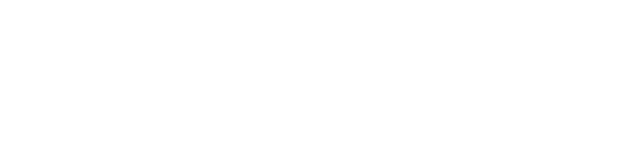
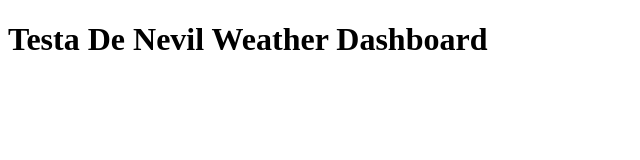
Before and after one commit to TestadeNevill/tDNWeatherDashboard, a plain HTML site: page index.html in a window 1280 px wide. Shown: the whole page, without its empty margins (0-640 px from the left). Drawn offline with nearby package versions, Linux system fonts and the light colour scheme.

Commit message:
Added header to index.

```diff
--- a/index.html
+++ b/index.html
@@ -3,9 +3,12 @@
   <head>
     <meta charset="UTF-8" />
     <meta name="viewport" content="width=device-width, initial-scale=1.0" />
-    <title>Testa De Nevil Weather Dashboard</title>
+    <title>tDN Weather Dashboard</title>
     <link rel="stylesheet" href="style.css" />
   </head>
+  <header class="container-fluid text-center text-white bg-dark p-2">
+    <h1>Testa De Nevil Weather Dashboard</h1>
+  </header>
   <body>
     <script src="https://code.jquery.com/jquery-3.4.1.min.js"></script>
     <script src="/tdndashboard.js"></script>
```
